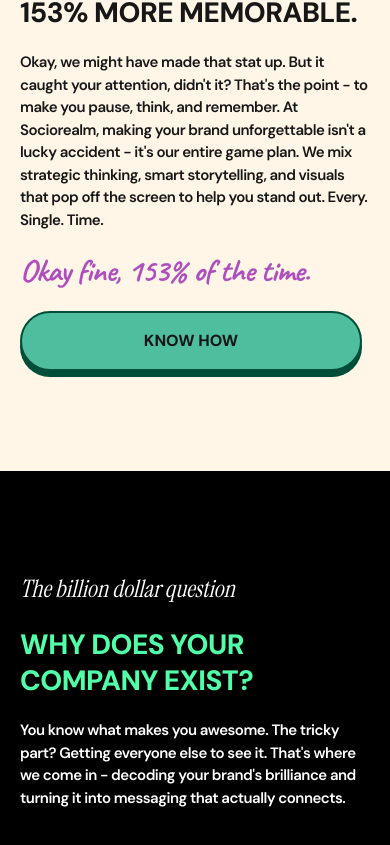
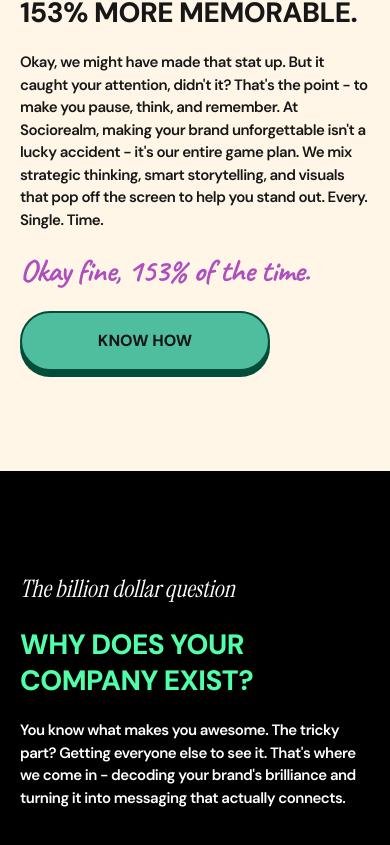
Before and after one commit to andrew-0210/sociorealm_website, a Next.js app: page / in a window 390 px wide. Shown: the part 985-1830 px from the top of the page. Built offline with nearby package versions, Linux system fonts and the light colour scheme.

Commit message:
Update WhyUs.jsx

```diff
--- a/src/components/sections/WhyUs.jsx
+++ b/src/components/sections/WhyUs.jsx
@@ -17,7 +17,7 @@
 					<span className="font-handwritten text-[2rem] md:text-[3.5rem] text-[#AF4FBE] font-bold tracking-tight leading-[1.25]">
 						Okay fine, 153% of the time.
 					</span>
-					<button className="uppercase text-[1rem] md:text-[1.125rem] font-extrabold py-[1rem] bg-[#4fbe9f] rounded-full border-[2px] border-[#004e39] shadow-[0_6px_0px_rgba(0,78,57,1)] min-w-[342px] transition-shadow duration-200 ease-in hover:shadow-none">
+					<button className="uppercase text-[1rem] md:text-[1.125rem] font-extrabold py-[1rem] bg-[#4fbe9f] rounded-full border-[2px] border-[#004e39] shadow-[0_6px_0px_rgba(0,78,57,1)] min-w-[250px] md:min-w-[342px] transition-shadow duration-200 ease-in hover:shadow-none">
 						Know How
 					</button>
 				</div>
```
